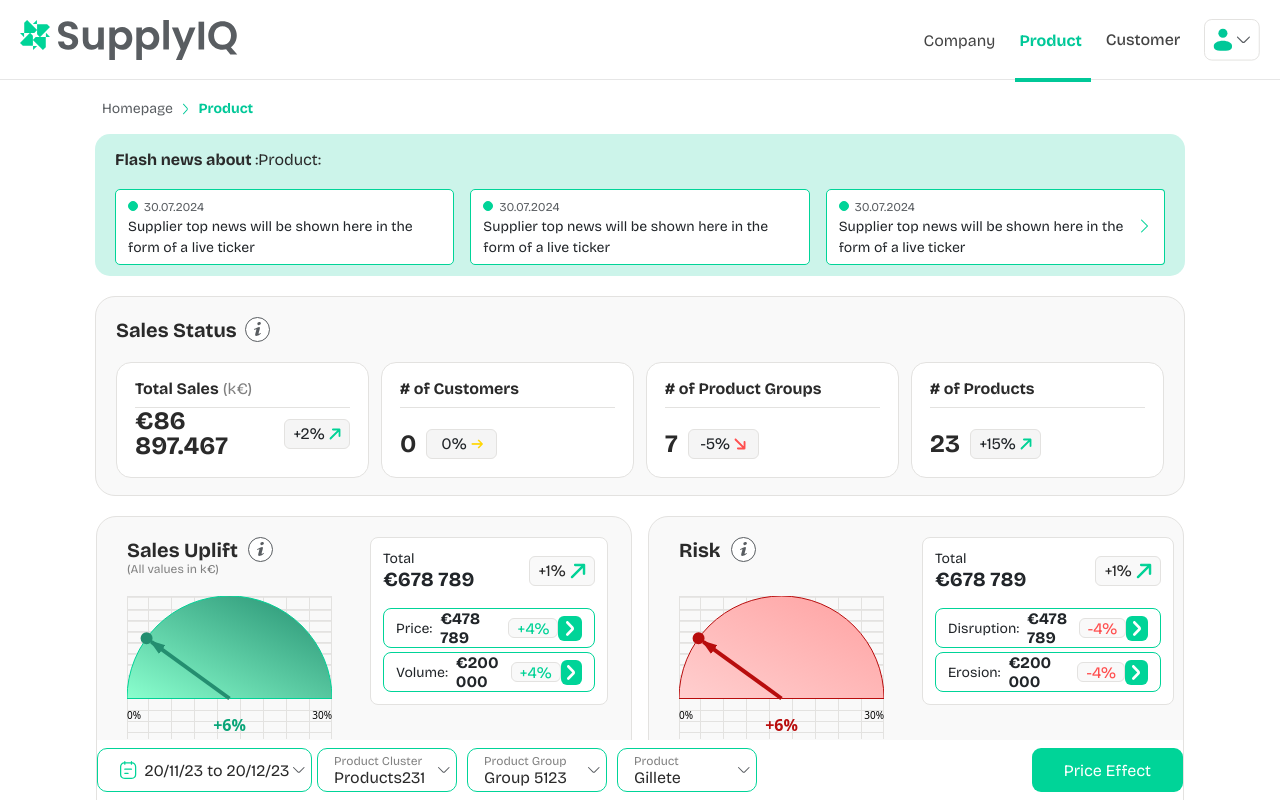
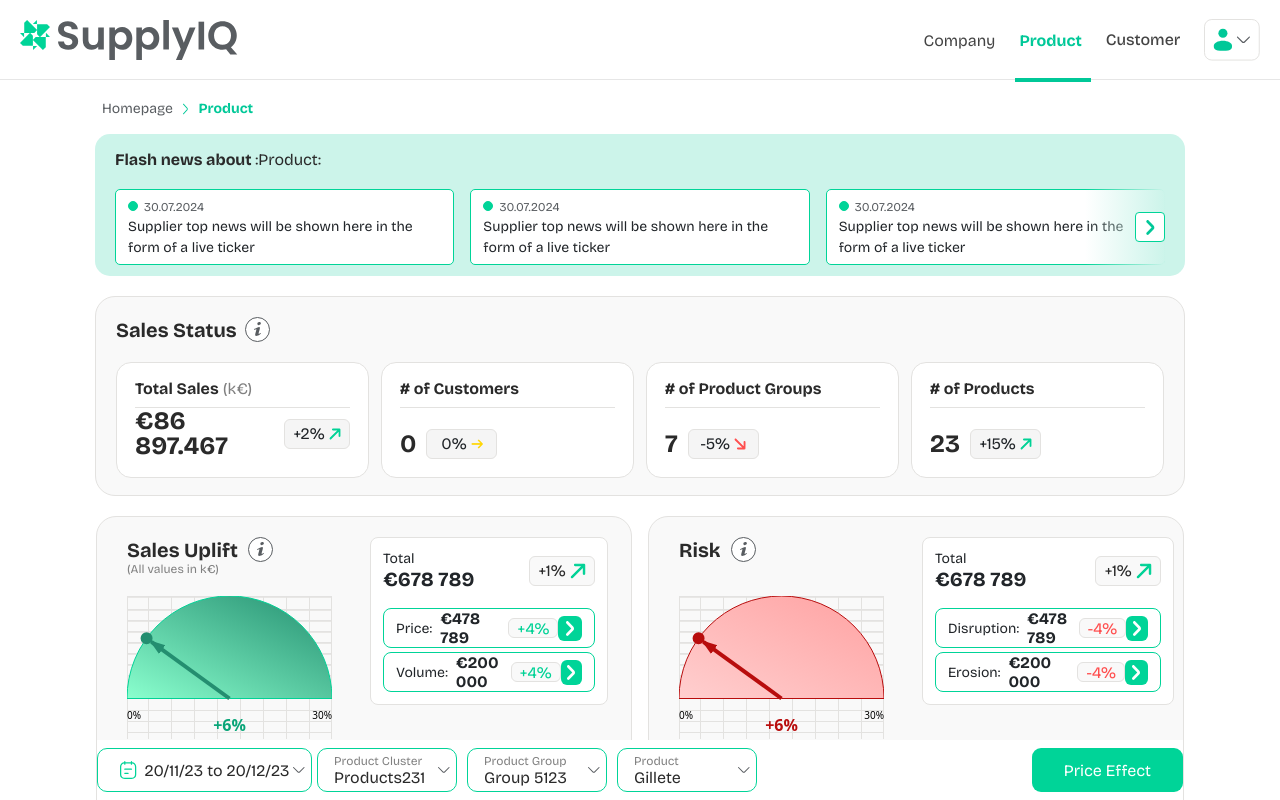
Before and after one commit to SiyanaKostova/figma-to-vue-layout, a Vue app: page / in a window 1280 px wide. Shown: the top 800 px of the page. Built offline with nearby package versions, Linux system fonts and the light colour scheme.

Commit message:
Add gradient mask and styled chevron button to Flash News section for improved UI clarity and interactivity

```diff
--- a/src/components/FlashNews.vue
+++ b/src/components/FlashNews.vue
@@ -17,10 +17,12 @@
         <p class="text">{{ item.text }}</p>
       </article>
 
-      <button class="next-btn">
-        <i class="bi bi-chevron-right"></i>
+      <button class="next-btn" @click.prevent>
+        <img src="../assets/icons/chevron_gr.svg" alt="Next" />
       </button>
     </div>
+
+    <div class="mask-overlay" />
   </section>
 </template>
 
@@ -60,6 +62,7 @@ const news = [
   background: var(--color-primary-100);
   padding: 16px 20px;
   margin: 20px 95px 0 95px;
+  position: relative;
 }
 
 .flash-title {
@@ -109,17 +112,34 @@ const news = [
 
 .next-btn {
   position: absolute;
-  top: 0;
+  top: 50%;
+  transform: translateY(-50%);
   right: 0;
-  width: 40px;
-  height: 100%;
+  height: 30px;
+  width: 30px;
   background: var(--color-white);
-  border: 1px solid var(--color-primary-700);
-  border-left: none;
-  border-radius: 0 4px 4px 0;
+  border: 1px solid #00d498;
+  border-radius: 4px;
   display: flex;
   align-items: center;
   justify-content: center;
-  color: var(--color-primary-700);
+  z-index: 2;
+
+  img {
+    width: 20px;
+    height: 15px;
+  }
+}
+
+.mask-overlay {
+  position: absolute;
+  top: 0;
+  right: 20px;
+  width: 80px;
+  height: 100%;
+  background: linear-gradient(to right, #CCF4EA00, #CCF4EA);
+  border-radius: 15px;
+  z-index: 1;
+  pointer-events: none;
 }
 </style>
```
Also changed, not shown: src/assets/icons/chevron_gr.svg (added).
